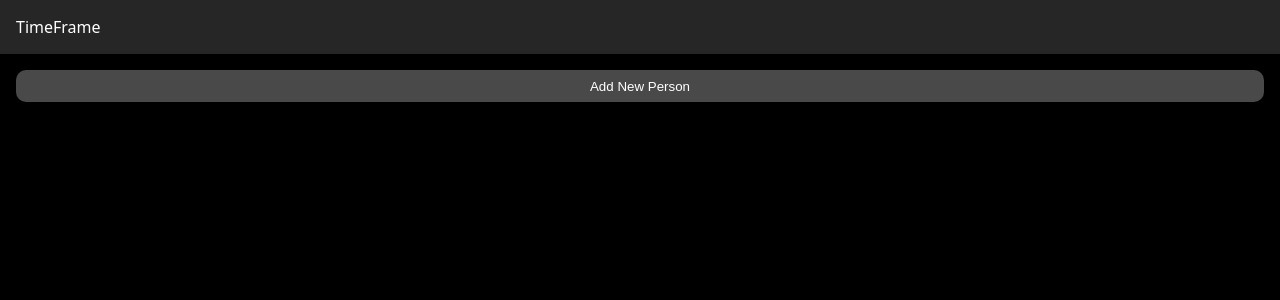
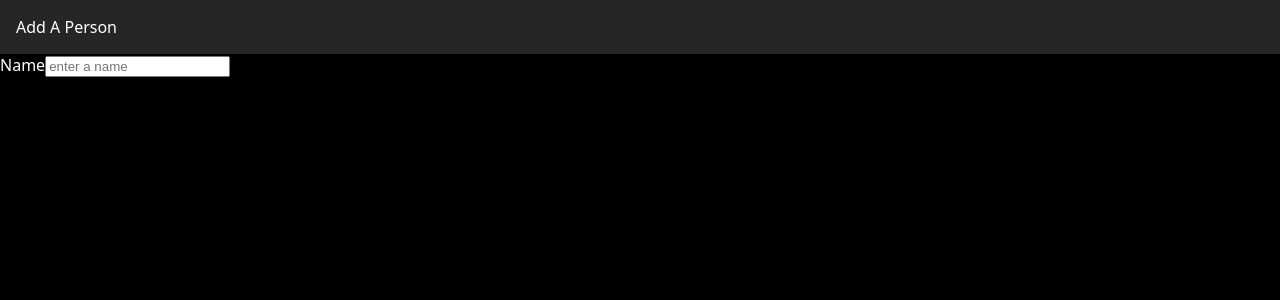
Before and after one commit to derekleerock/TimeFrame-pwa, a React app: page /addPerson in a window 1280 px wide. Shown: the top 300 px of the page. Built offline with nearby package versions, Linux system fonts and the light colour scheme.

Commit message:
add router with list and addPerson pages

```diff
--- a/package.json
+++ b/package.json
@@ -29,6 +29,8 @@
     "node-sass": "^4.9.2",
     "react": "^16.4.1",
     "react-dom": "^16.4.1",
+    "react-router": "^4.3.1",
+    "react-router-dom": "^4.3.1",
     "sass-loader": "^7.0.3",
     "sinon": "^6.1.4",
     "style-loader": "^0.21.0",
--- /dev/null
+++ b/src/js/AddPerson.js
@@ -0,0 +1,15 @@
+import React from 'react'
+
+export default class AddPerson extends React.Component {
+  render() {
+    return (
+      <div>
+        <header>Add A Person</header>
+        <form>
+          <label>Name</label>
+          <input placeholder={"enter a name"}/>
+        </form>
+      </div>
+    )
+  }
+}
--- a/src/js/App.js
+++ b/src/js/App.js
@@ -1,14 +1,20 @@
 import React from 'react'
-import AppBar from './AppBar'
+import {
+  Route,
+  Switch,
+} from 'react-router-dom'
+
+import List from './List'
+import AddPerson from './AddPerson'
 
 export default class App extends React.Component {
   render() {
     return (
       <div>
-                <AppBar/>
-              <main>
-                <button>Add New Person</button>
-              </main>
+        <Switch>
+          <Route exact path="/" component={List}/>
+          <Route exact path="/addPerson" component={AddPerson}/>
+        </Switch>
       </div>
     )
   }
--- /dev/null
+++ b/src/js/List.js
@@ -0,0 +1,18 @@
+import React from 'react'
+import AppBar from './AppBar'
+import {Link} from 'react-router-dom'
+
+export default class List extends React.Component {
+  render() {
+    return (
+      <div>
+        <AppBar/>
+        <main>
+          <Link to="/addPerson">
+            Add New Person
+          </Link>
+        </main>
+      </div>
+    )
+  }
+}
--- a/src/js/index.js
+++ b/src/js/index.js
@@ -2,8 +2,11 @@ import React from 'react'
 import ReactDOM from 'react-dom'
 import App from './App.js'
 import '../scss/app.scss'
+import {BrowserRouter} from 'react-router-dom'
 
 ReactDOM.render(
-    <App/>,
-    document.getElementById('app')
+  <BrowserRouter>
+    <App/>
+  </BrowserRouter>,
+  document.getElementById('app')
 )
--- a/src/scss/app.scss
+++ b/src/scss/app.scss
@@ -22,7 +22,8 @@ body {
   }
 }
 
-button {
+a {
+  display: block;
   transition: background-color 0.5s ease;
   background-color: $accent;
   color: $base;
```
Also changed, not shown: test/AppTest.js (+23 -3 lines), 1 other file (tests, documents, lock files or other folders). Lines whose indentation alone changed are shown as unchanged.
